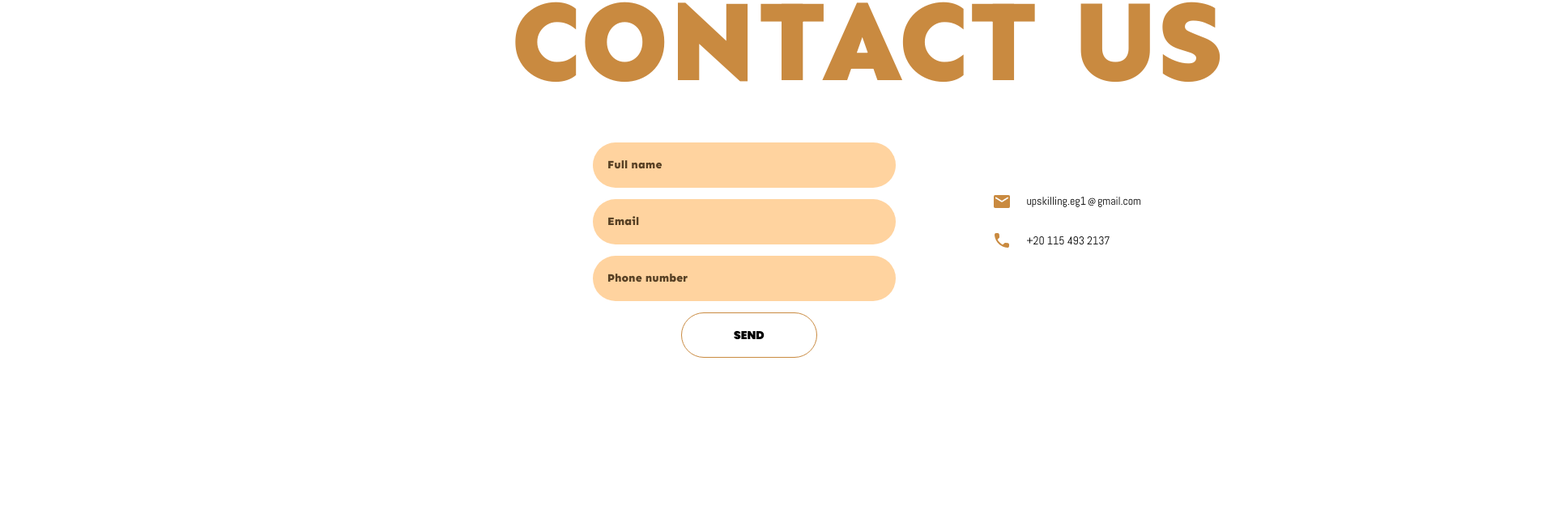
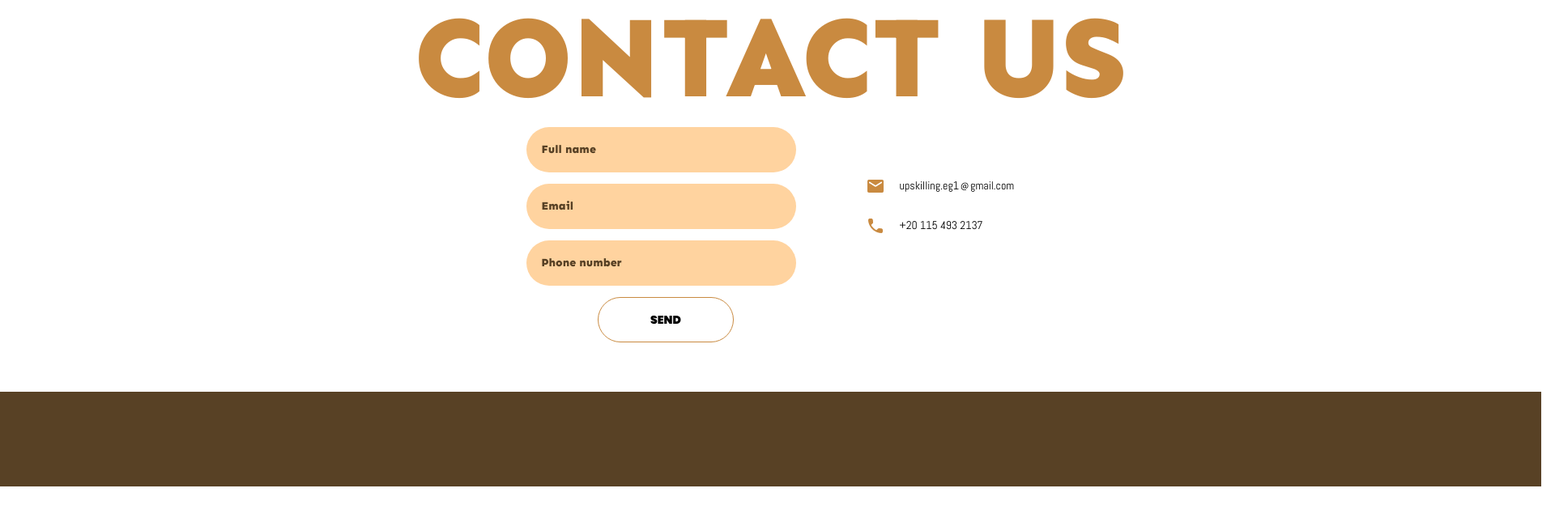
Before and after one commit to mahamfathy/menu-upskilling-task, an Angular app: page / in a window 1280 px wide. Shown: the part 4364-5004 px from the top of the page at 81% size, 1920 px wide, since content can reach past the window. After the commit the page ends 4965 px from the top, so only its background shows below. Built offline with nearby package versions, Linux system fonts and the light colour scheme.

Commit message:
adjust some styling

```diff
--- a/src/app/home/home.component.html
+++ b/src/app/home/home.component.html
@@ -17,4 +17,5 @@
   <section class="contact-us-section">
     <app-contact-us />
   </section>
+  <footer></footer>
 </div>
--- a/src/app/home/home.component.scss
+++ b/src/app/home/home.component.scss
@@ -1,3 +1,4 @@
+@import "../../assets/sass/abstract/variables";
 .container {
   display: flex;
   flex-direction: column;
@@ -5,4 +6,16 @@
   section {
     height: 840px;
   }
+  .reviews-section {
+    height: 898px;
+  }
+  .contact-us-section {
+    height: 30.78rem;
+    margin-bottom: 2rem;
+  }
+  footer {
+    width: 1903px;
+    height: 117px;
+    background-color: $color-brown;
+  }
 }
--- a/src/styles.scss
+++ b/src/styles.scss
@@ -6,7 +6,7 @@ body {
 }
 html,
 body {
-  width: 118.94rem;
+  width: 105.7rem;
   height: 100%;
   margin: 0;
   padding: 0;
```
